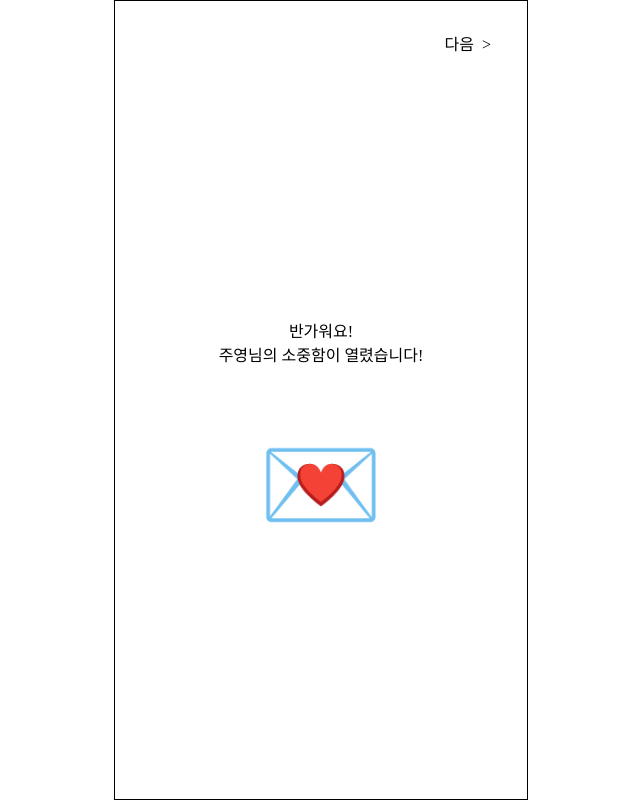
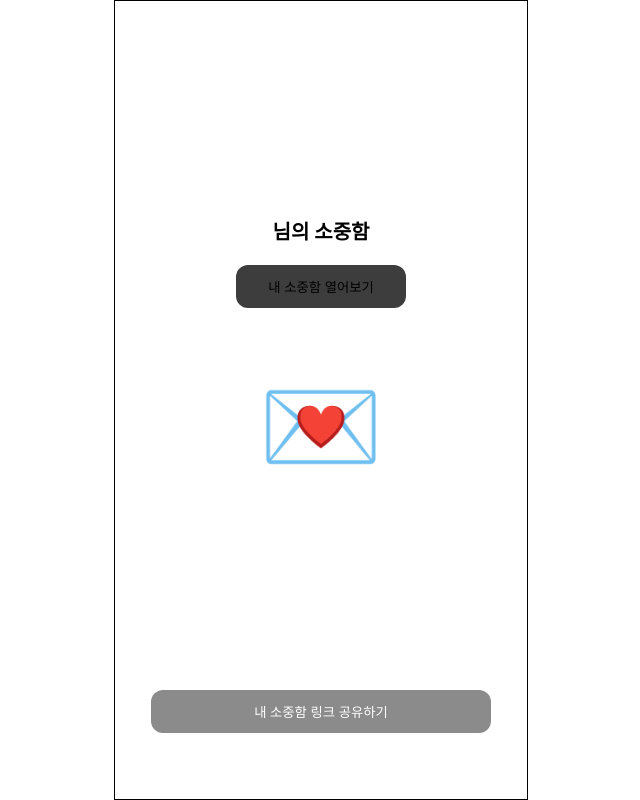
Before and after one commit to LetterRabbit/front, a Next.js app: page /sign/main in a window 1280 px wide. Shown: the whole page, without its empty margins (319-959 px from the left). Built offline with nearby package versions, Linux system fonts and the light colour scheme.

Commit message:
Design: 위치 지정 후 소중함 메인 화면

```diff
--- a/pages/sign/main/index.tsx
+++ b/pages/sign/main/index.tsx
@@ -1,21 +1,55 @@
 import { useRouter } from "next/router";
 import React from "react";
+import { useState } from "react";
+import { Fragment } from "react";
 import styled from "styled-components";
+import Button from "../../../src/components/Button/Button";
 import MainBox from "../../../src/components/MainBox/MainBox";
 
 export default function main() {
   const router = useRouter();
+  const [showButton, setShowButton] = useState(true);
+  const handleNow = () => {
+    setShowButton(!showButton);
+  };
 
   return (
-    <LocationWrapper>
-      <MainBox>
+    <div>
+      {/* <LocationWrapper> */}
+      {/* 첫 로그인 후  */}
+      {/* <MainBox>
         반가워요! <br />
         주영님의 소중함이 열렸습니다!
       </MainBox>
       <NextButton onClick={() => router.push("/sign/main/location")}>
         다음 &nbsp;&gt;
-      </NextButton>
-    </LocationWrapper>
+      </NextButton> */}
+      {/* 위치 지정 후  */}
+      {/* </LocationWrapper> */}
+      <MainWrapper>
+        <ContentWrapper>
+          <Title>님의 소중함</Title>
+          {showButton ? (
+            <Button width="50%" bgColor="#3D3D3D" onClick={() => handleNow()}>
+              내 소중함 열어보기
+            </Button>
+          ) : (
+            <ShowButtonWrap>
+              <Button width="25%" margin="0 10px 0 0 " bgColor="#3D3D3D">
+                전체
+              </Button>
+              <Button width="25%" margin="0 0 0 10px" bgColor="#3D3D3D">
+                상세
+              </Button>
+            </ShowButtonWrap>
+          )}
+          <MainBox> </MainBox>
+        </ContentWrapper>
+        <Button width="100%" color="#fff" bgColor="#8B8B8B">
+          내 소중함 링크 공유하기
+        </Button>
+      </MainWrapper>
+    </div>
   );
 }
 
@@ -33,3 +67,27 @@ const NextButton = styled.div`
   right: 0;
   cursor: pointer;
 `;
+
+const MainWrapper = styled.div`
+  display: grid;
+  grid-template-rows: 80% 10%;
+  place-items: center;
+  min-height: 100vh;
+`;
+
+const ContentWrapper = styled.div`
+  width: 100%;
+  text-align: center;
+`;
+
+const Title = styled.h3`
+  font-size: 20px;
+  margin-bottom: 20px;
+`;
+
+const ShowButtonWrap = styled.div`
+  display: flex;
+  justify-content: center;
+  width: 90%;
+  margin: 0 auto;
+`;
--- a/pages/sign/main/location/index.tsx
+++ b/pages/sign/main/location/index.tsx
@@ -87,7 +87,7 @@ export default BoxLocation;
 
 const BoxLocationWrapper = styled.div`
   display: grid;
-  grid-template-rows: 700px 50px;
+  grid-template-rows: 80% 10%;
   place-items: center;
   min-height: 100vh;
 `;
--- a/src/components/Button/Button.tsx
+++ b/src/components/Button/Button.tsx
@@ -11,7 +11,8 @@ interface BUTTON {
   color?: string;
   children?: React.ReactNode;
   disabled?: boolean;
-  onClick: (e: Event) => void;
+  onClick?: (e: Event) => void;
+  margin?: string;
 }
 
 const ButtonWrapper = styled.button<BUTTON>`
@@ -21,5 +22,6 @@ const ButtonWrapper = styled.button<BUTTON>`
   cursor: pointer;
   width: ${(props) => props.width};
   color: ${(props) => props.color};
+  margin: ${(props) => props.margin};
   background: ${(props) => props.bgColor};
 `;
--- a/src/components/MainBox/MainBox.tsx
+++ b/src/components/MainBox/MainBox.tsx
@@ -1,13 +1,17 @@
 import React from "react";
 import styled from "styled-components";
 
-export default function MainBox({ children }) {
+export default function MainBox({ children }: MAIN_BOX_DATA) {
   return (
     <MainBoxWrapper>
       <MainBoxText>{children}</MainBoxText>
       <MainBoxImg>💌</MainBoxImg>
     </MainBoxWrapper>
   );
+}
+
+interface MAIN_BOX_DATA {
+  children?: React.ReactNode;
 }
 
 const MainBoxWrapper = styled.div`
--- a/src/layout/AppLayout.tsx
+++ b/src/layout/AppLayout.tsx
@@ -13,6 +13,7 @@ export default AppLayout;
 const StyledWrapper = styled.div`
   width: 414px;
   height: 100vh;
+  min-height: 700px;
   margin: 0 auto;
   border: 1px solid #000;
 `;
```
